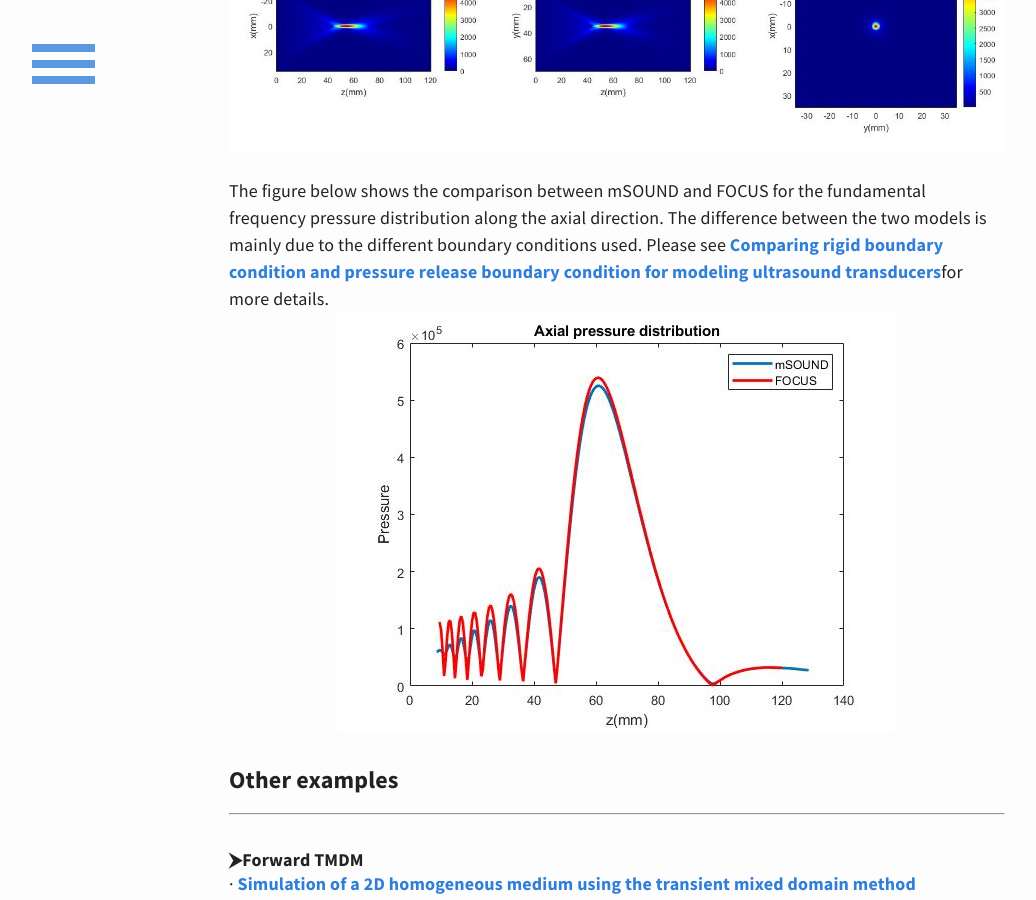
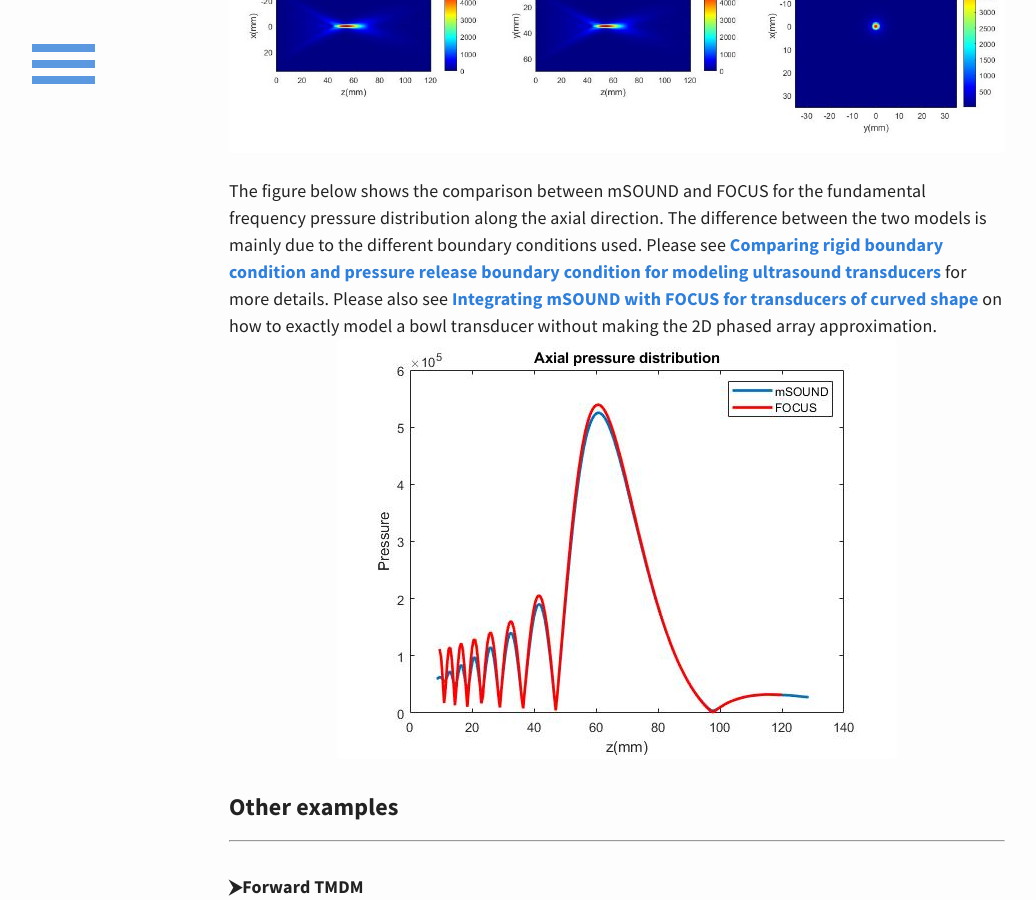
Before and after one commit to m-SOUND/mSOUND, a Jekyll site: the page built from _posts/2019-07-26-FSMDM_3D_homogeneous.html, in a window 1280 px wide and 900 px high, scrolled down 2834 px. Shown: the whole window, without its empty margins (23-1059 px from the left). Built offline with Jekyll 4.4.1, drawn with Linux system fonts in a browser that asks for light colours.

Commit message:
Update 2019-07-26-FSMDM_3D_homogeneous.html

```diff
--- a/_posts/2019-07-26-FSMDM_3D_homogeneous.html
+++ b/_posts/2019-07-26-FSMDM_3D_homogeneous.html
@@ -111,7 +111,9 @@ crossing the focal point. As expected, a smaller focal region can be seen at the
 
 The figure below shows the comparison between mSOUND and FOCUS for the fundamental frequency pressure distribution along the axial direction.
 The difference between the two models is mainly due to the different boundary conditions used. Please see <a href="https://m-sound.github.io/mSOUND/rigid_vs_pressure_release">
-Comparing rigid boundary condition and pressure release boundary condition for modeling ultrasound transducers</a>for more details.
+Comparing rigid boundary condition and pressure release boundary condition for modeling ultrasound transducers</a> for more details. Please also see
+<a href="https://m-sound.github.io/mSOUND/combine-FOCUS-mSOUND">
+Integrating mSOUND with FOCUS for transducers of curved shape</a> on how to exactly model a bowl transducer without making the 2D phased array approximation.
 <img src="/mSOUND/img/mSOUND_FOCUS_bowl_comparison.jpg" alt="comparison between mSOUND and FOCUS">
 
 
```
